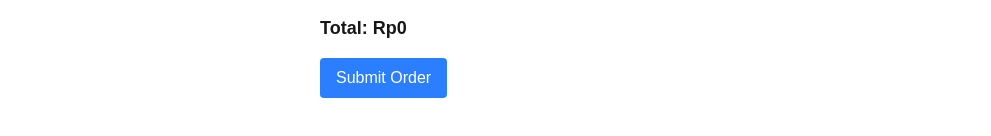
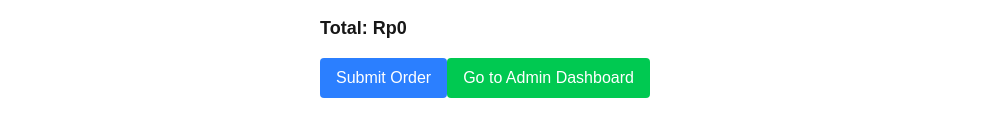
Before and after one commit to Andri-Rad/trueside-pos, a Next.js app: page / in a window 1280 px wide. Shown: the part 574-710 px from the top of the page, without its empty margins (0-991 px from the left). Built offline with nearby package versions, Linux system fonts and the light colour scheme; no server answers; the database is empty.

Commit message:
Added a button on order form page to go to admin page

```diff
--- a/src/components/TShirtForm.tsx
+++ b/src/components/TShirtForm.tsx
@@ -4,6 +4,8 @@ import { useEffect, useState } from 'react';
 import { collection, getDocs, addDoc, DocumentData } from 'firebase/firestore';
 import { db } from '@/firebase';
 import jsPDF from 'jspdf';
+import Link from 'next/link';
+
 
 // Type for each available shop item
 interface Item {
@@ -247,6 +249,15 @@ export default function TShirtForm() {
       <button type="submit" className="bg-blue-500 text-white px-4 py-2 rounded">
         Submit Order
       </button>
+
+      <Link href="/admin" passHref>
+        <button
+          type="button"
+          className="bg-green-500 text-white px-4 py-2 rounded"
+        >
+          Go to Admin Dashboard
+        </button>
+      </Link>
     </form>
   );
 }
```
